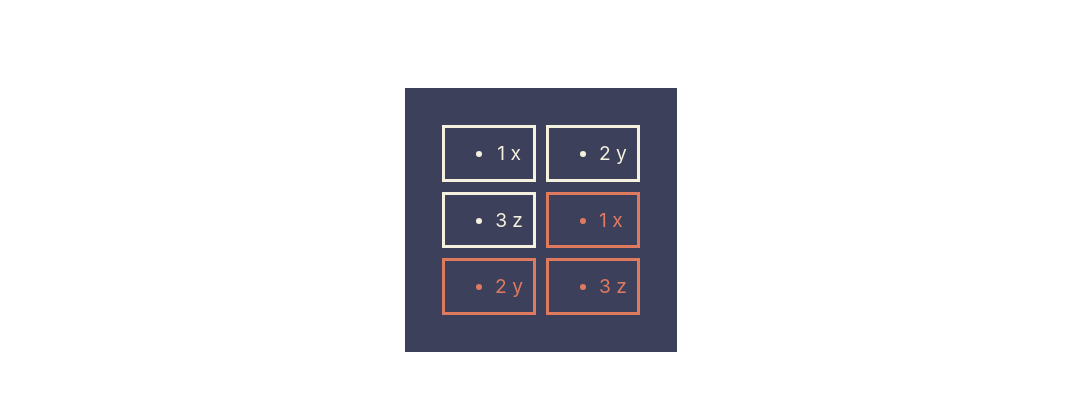
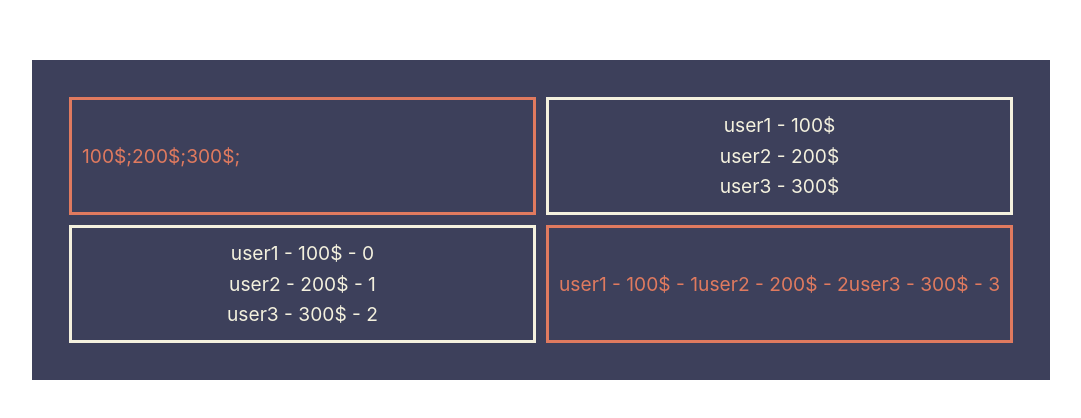
Before and after one commit to MakerAVGN/Vue3Base, a Vue app in the folder vue-project/: page / in a window 1280 px wide. Shown: the part 180-598 px from the top of the page, without its empty margins (99-1180 px from the left). Built offline with nearby package versions, Linux system fonts and the light colour scheme.

Commit message:
Перебор объектов в Vue

```diff
--- a/vue-project/src/App.vue
+++ b/vue-project/src/App.vue
@@ -1,49 +1,35 @@
-<style>
-*{
-  background-color: #3d405b;
-}
-div {
-  display: flex;
-  font-size: 1.2rem;
-}
-.a{
-  border: 3px solid #e07a5f;
-  margin: 5px;
-  padding: 10px;
-  align-items: center;
-  flex-direction: column;
-  color:#e07a5f ;
-}
-.b{
-  border: 3px solid #f4f1de;
-  flex-direction: column;
-  text-align: center;
-  margin: 5px;
-  padding: 10px;
-  color: #f4f1de;
-}
-</style>
 <script>
 export default {
   data() {
     return {
-        arr: ['x', 'y', 'z'],
+      data: {
+        user1: '100$',
+        user2: '200$',
+        user3: '300$',
+      }
     }
   },
   methods: {
-    toggle: function () {
-      this.isAuth = !this.isAuth;
-    }
-
   }
 }
 </script>
 <template>
- <p class="b" v-for="(elem, key) in arr">
-  		 <ul><li>{{ key + 1 }} {{ elem }}</li></ul>
-  	</p>
+  	<div class="a">
+      <p v-for="elem in data">
+      {{ elem }}; </p>
+    </div>
 
-  <p class="a" v-for="(elem, key) in arr">
-    		 <ul><li>{{ key + 1 }} {{ elem }}</li></ul>
-    	</p>
+    <div class="b">
+      <p v-for="(elem,key) in data" >
+      {{ key }} - {{ elem }}</p>
+    </div>
+
+    <div class="b">
+      <p v-for="(elem,key, index) in data" >
+      {{ key }} - {{ elem }} - {{ index }}</p>
+    </div>
+    <div class="a">
+        <p v-for="(elem, key, index) in data" >
+        {{ key }} - {{ elem }} - {{ index + 1 }}</p>
+      </div>
 </template>
--- a/vue-project/src/assets/main.css
+++ b/vue-project/src/assets/main.css
@@ -32,3 +32,29 @@ a,
     grid-template-columns: 1fr 1fr;
   }
 }
+
+* {
+  background-color: #3d405b;
+}
+
+div {
+  display: flex;
+  font-size: 1.2rem;
+}
+
+.a {
+  border: 3px solid #e07a5f;
+  margin: 5px;
+  padding: 10px;
+  align-items: center;
+  color: #e07a5f;
+}
+
+.b {
+  border: 3px solid #f4f1de;
+  flex-direction: column;
+  text-align: center;
+  margin: 5px;
+  padding: 10px;
+  color: #f4f1de;
+}
```
